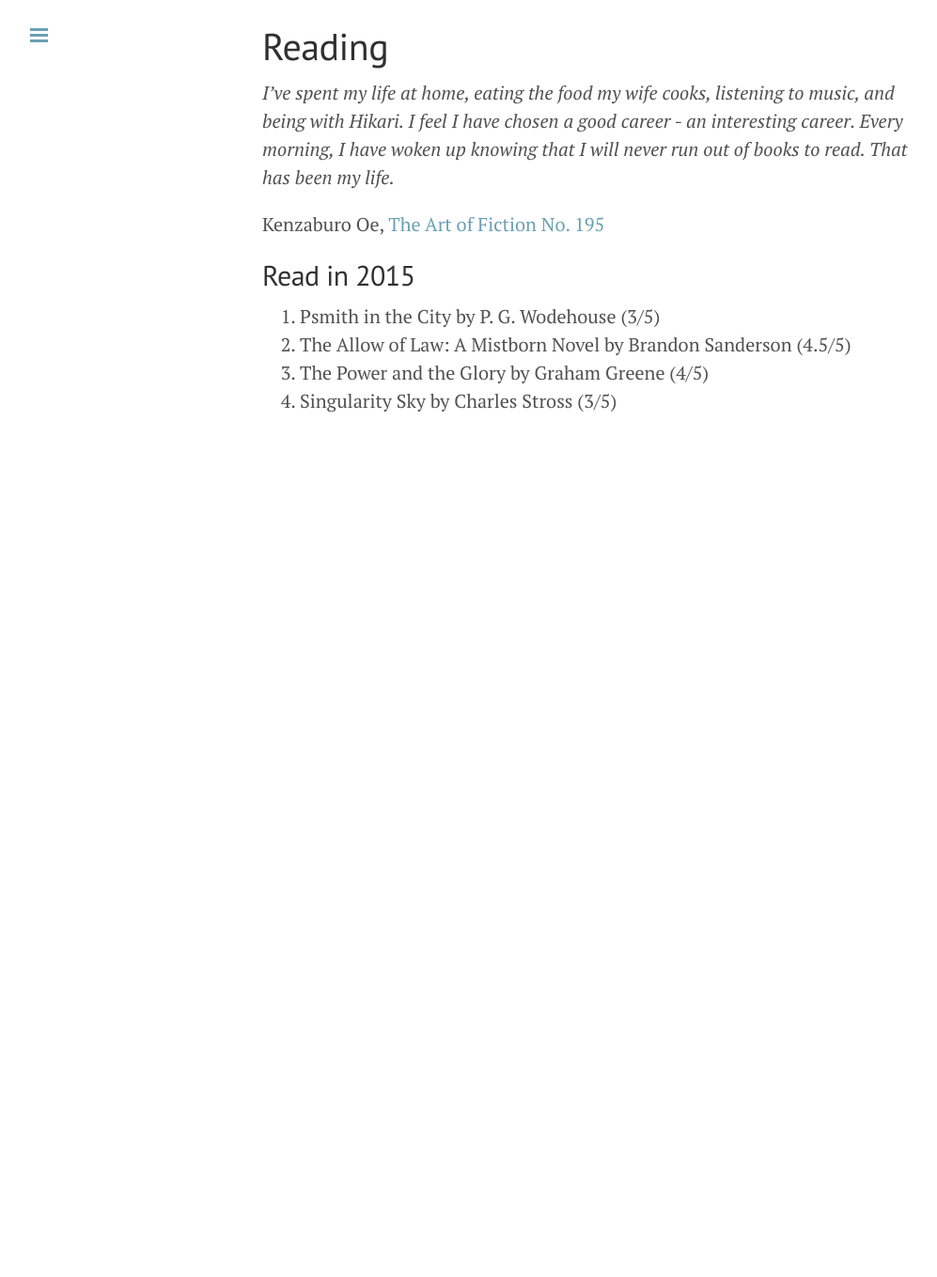
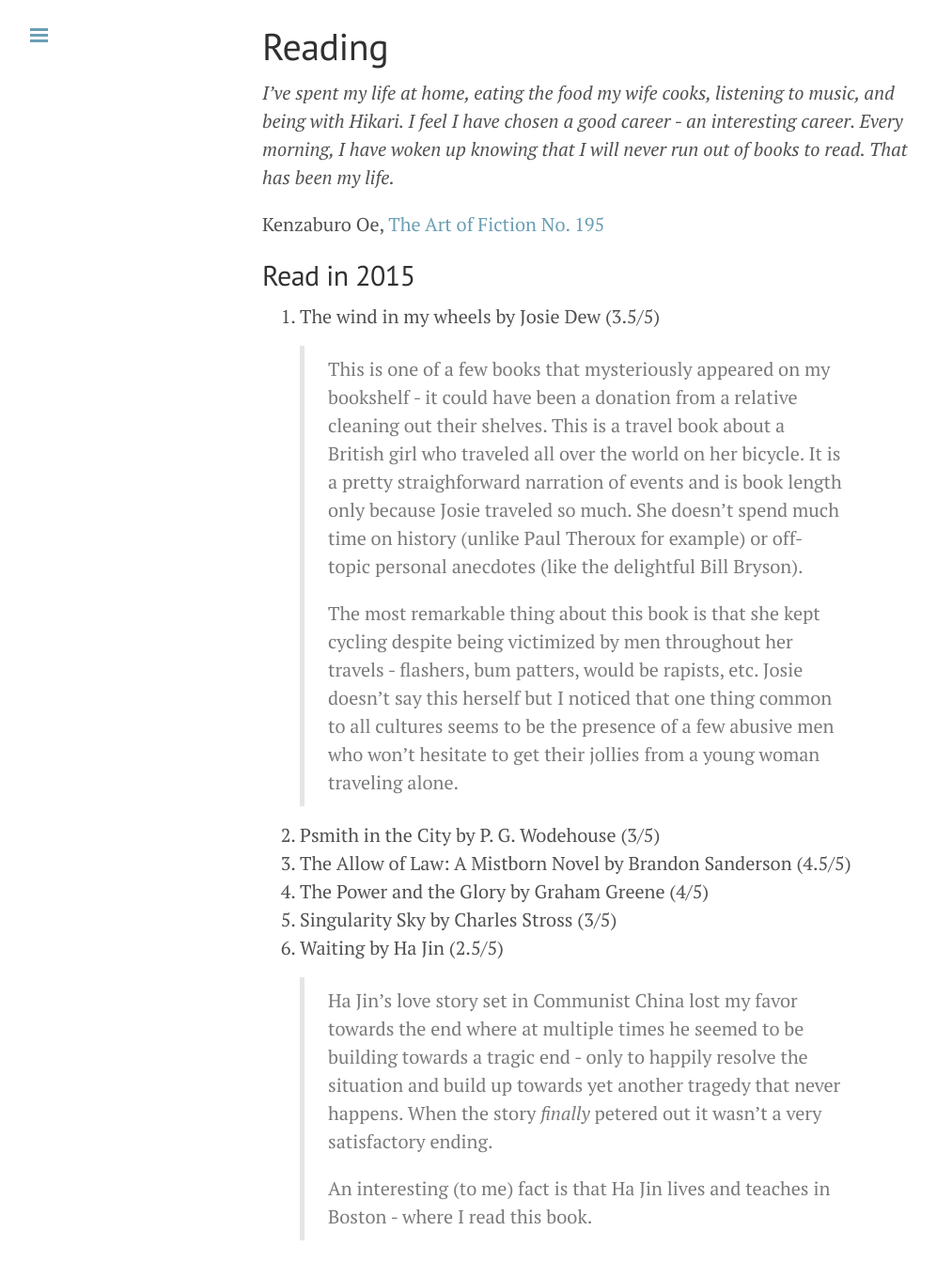
Before and after one commit to regularcoder/regularcoder, a Jekyll site: the page built from reading.md, in a window 1280 px wide and 1400 px high, scrolled down 228 px. Shown: the top 1359 px of the window at 94% size, without its empty margins (1-998 px from the left). Built offline with Jekyll 4.4.1, drawn with Linux system fonts in a browser that asks for light colours; Markdown is read by kramdown in place of the engine named in the settings; before the commit the page ends 900 px from its top, so only the background shows below that.

Commit message:
Added reviews for Waiting and The wind in my wheels

```diff
--- a/reading.md
+++ b/reading.md
@@ -10,7 +10,16 @@ Kenzaburo Oe, [The Art of Fiction No. 195](http://www.theparisreview.org/intervi
 
 ## Read in 2015
 
-1. Psmith in the City by P. G. Wodehouse (3/5)
+1. The wind in my wheels by Josie Dew (3.5/5)
+> This is one of a few books that mysteriously appeared on my bookshelf - it could have been a donation from a relative cleaning out their shelves. This is a travel book about a British girl who traveled all over the world on her bicycle. It is a pretty straighforward narration of events and is book length only because Josie traveled so much. She doesn't spend much time on history (unlike Paul Theroux for example) or off-topic personal anecdotes (like the delightful Bill Bryson).
+>
+> The most remarkable thing about this book is that she kept cycling despite being victimized by men throughout her travels - flashers, bum patters, would be rapists, etc. Josie doesn't say this herself but I noticed that one thing common to all cultures seems to be the presence of a few abusive men who won't hesitate to get their jollies from a young woman traveling alone.
+
+2. Psmith in the City by P. G. Wodehouse (3/5)
 2. The Allow of Law: A Mistborn Novel by Brandon Sanderson (4.5/5)
 3. The Power and the Glory by Graham Greene (4/5)
 4. Singularity Sky by Charles Stross (3/5)
+5. Waiting by Ha Jin (2.5/5)
+> Ha Jin's love story set in Communist China lost my favor towards the end where at multiple times he seemed to be building towards a tragic end - only to happily resolve the situation and build up towards yet another tragedy that never happens. When the story *finally* petered out it wasn't a very satisfactory ending.
+>
+> An interesting (to me) fact is that Ha Jin lives and teaches in Boston - where I read this book.
```
Also changed, not shown: about.md (line endings or trailing spaces).
